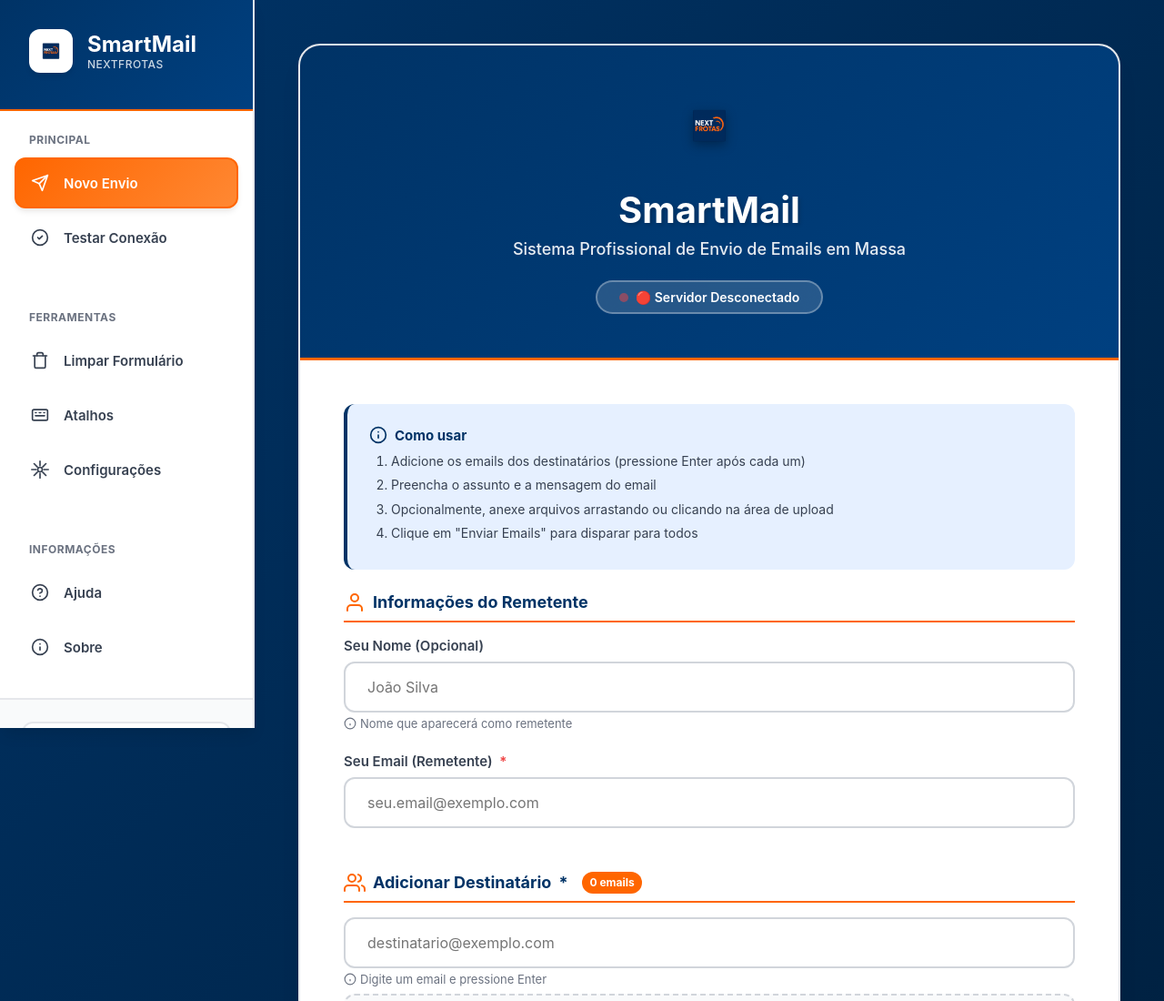
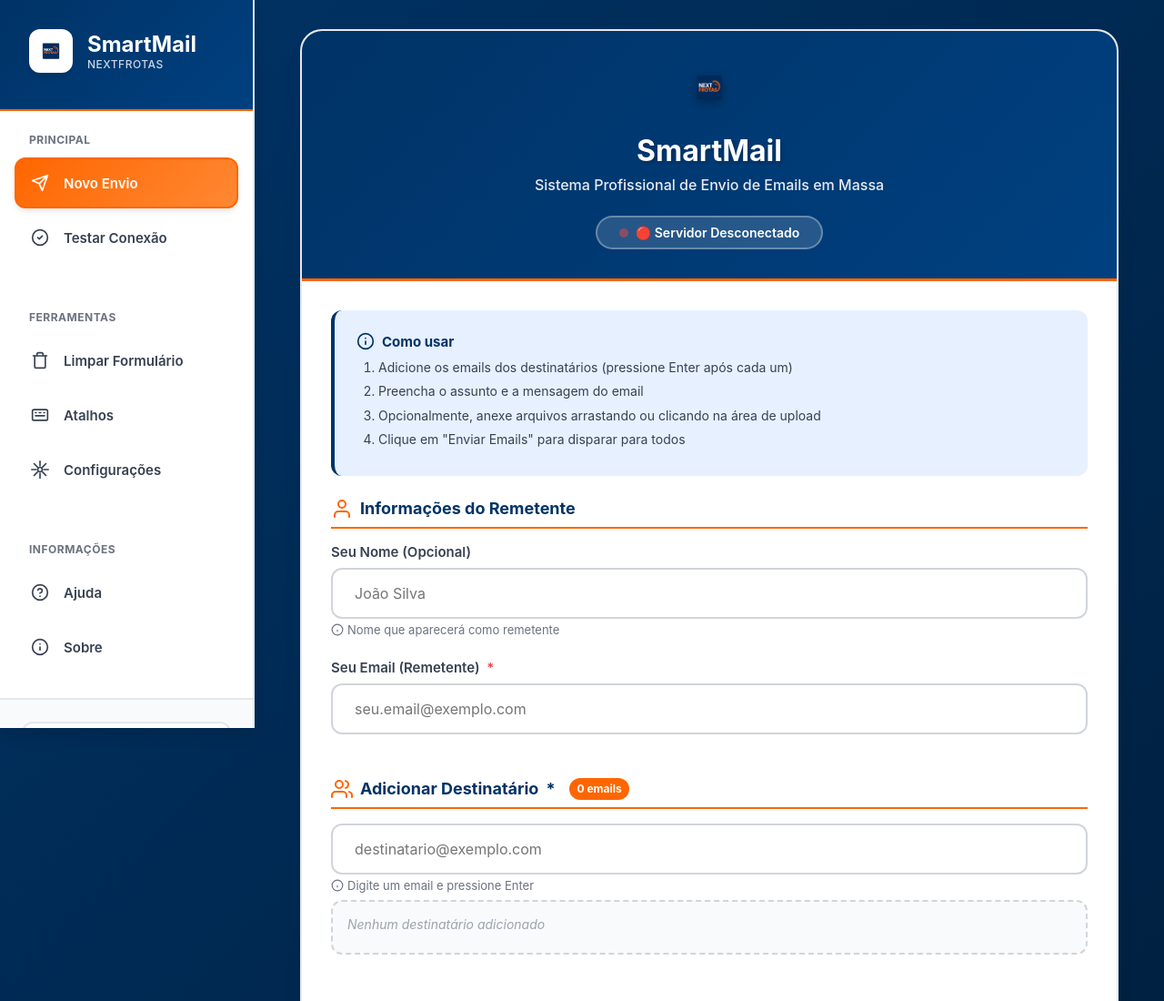
Before and after one commit to Omegarepresentacoes01-wq/smartmail, a website: page public/index.html in a window 1280 px wide. Shown: the top 1100 px of the page at 91% size. Drawn offline with Linux system fonts and the light colour scheme; no server answers.

Commit message:
🎨 Melhorar espaçamento e uniformizar layout
Correções aplicadas:
- Reduzir padding do main-content de 3rem para 2rem
- Centralizar container com max-width de 900px
- Ajustar tamanho da logo de 80px para 60px (mais proporcional)
- Reduzir tamanho do título de 2.5rem para 2rem
- Reduzir padding do header e form-content
- Melhorar espaçamento entre elementos
- Layout mais uniforme e harmonioso
- Coluna central perfeitamente centralizada

```diff
--- a/public/index.html
+++ b/public/index.html
@@ -251,9 +251,10 @@
         .main-content {
             flex: 1;
             margin-left: 280px;
-            padding: var(--spacing-2xl);
-            max-width: 1200px;
-            width: 100%;
+            padding: var(--spacing-xl);
+            display: flex;
+            justify-content: center;
+            align-items: flex-start;
         }
 
         .container {
@@ -262,27 +263,29 @@
             box-shadow: var(--shadow-xl);
             overflow: hidden;
             border: 2px solid var(--gray-200);
+            width: 100%;
+            max-width: 900px;
         }
 
         .header {
             background: linear-gradient(135deg, var(--primary-blue), var(--secondary-blue));
-            padding: var(--spacing-2xl);
+            padding: var(--spacing-xl) var(--spacing-2xl);
             text-align: center;
             border-bottom: 3px solid var(--primary-orange);
         }
 
         .logo-container {
-            margin-bottom: var(--spacing-lg);
+            margin-bottom: var(--spacing-md);
         }
 
         .logo {
-            height: 80px;
+            height: 60px;
             width: auto;
             filter: drop-shadow(0 4px 6px rgba(0, 0, 0, 0.3));
         }
 
         .header h1 {
-            font-size: 2.5rem;
+            font-size: 2rem;
             font-weight: 700;
             color: var(--white);
             margin-bottom: var(--spacing-sm);
@@ -290,7 +293,7 @@
         }
 
         .header p {
-            font-size: 1.125rem;
+            font-size: 1rem;
             color: rgba(255, 255, 255, 0.9);
             font-weight: 500;
         }
@@ -320,7 +323,7 @@
 
         /* ===== FORM SECTIONS ===== */
         .form-content {
-            padding: var(--spacing-2xl);
+            padding: var(--spacing-xl);
         }
 
         .form-section {
```
